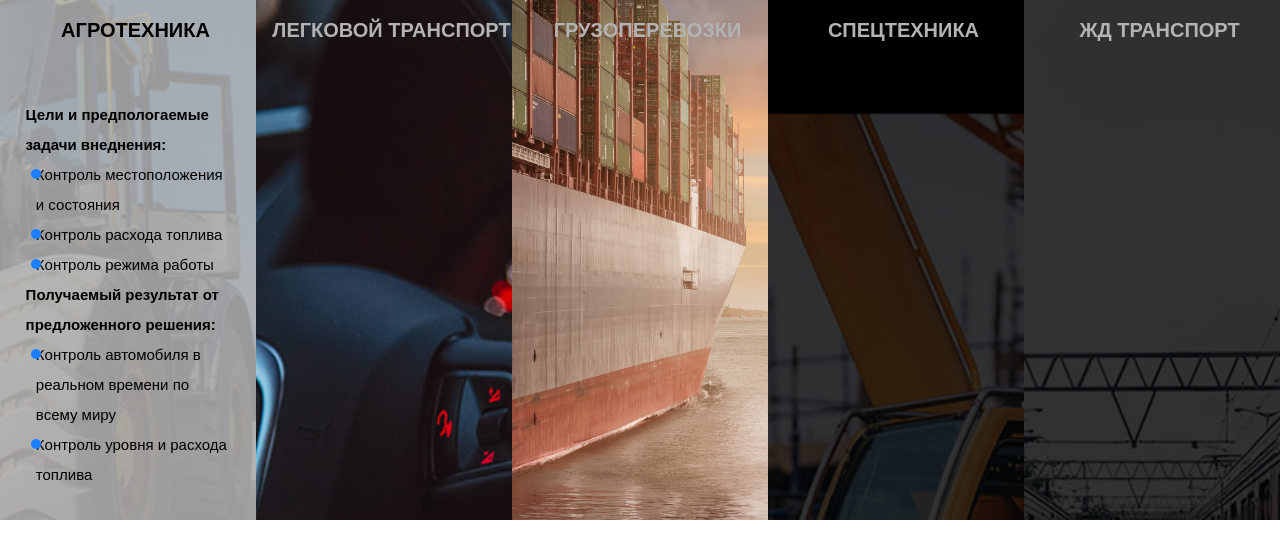
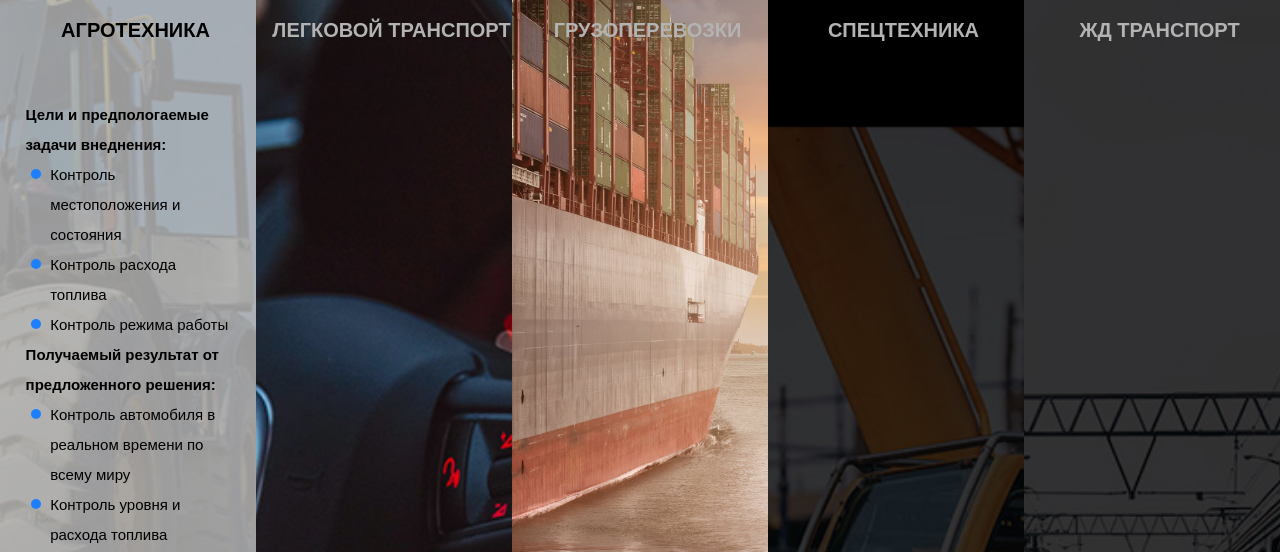
Before and after one commit to YuraSadilenko/apelsun, a website: page index.html in a window 1280 px wide. Shown: the top 552 px of the page. Drawn offline with nearby package versions, Linux system fonts and the light colour scheme.

Commit message:
final version

```diff
--- a/scss/_accardion.scss
+++ b/scss/_accardion.scss
@@ -81,6 +81,7 @@
       display: block;
       padding-left: 5%;
 
+
       &::before {
         content: "";
         position: absolute;
@@ -97,6 +98,10 @@
       @include respond(small-paddings) {
         padding-left: 10%;
       }
+      @include respond(desktop) {
+        padding-left: 12%;
+      }
+
     }
   }
 }
--- a/scss/_section-info.scss
+++ b/scss/_section-info.scss
@@ -9,10 +9,6 @@
 
   @include respond(desktop) {
     width: 100%;
-  }
-
-  &__heading-block {
-
   }
 
   &__heading {
@@ -69,9 +65,7 @@
         display: block;
       }
     }
-
   }
-
 }
 
 .companies {
@@ -107,5 +101,4 @@
     align-items: baseline;
     margin-bottom: 3rem;
   }
-
 }
```
Also changed, not shown: css/main.css, scss/_popup.scss (indentation only).
